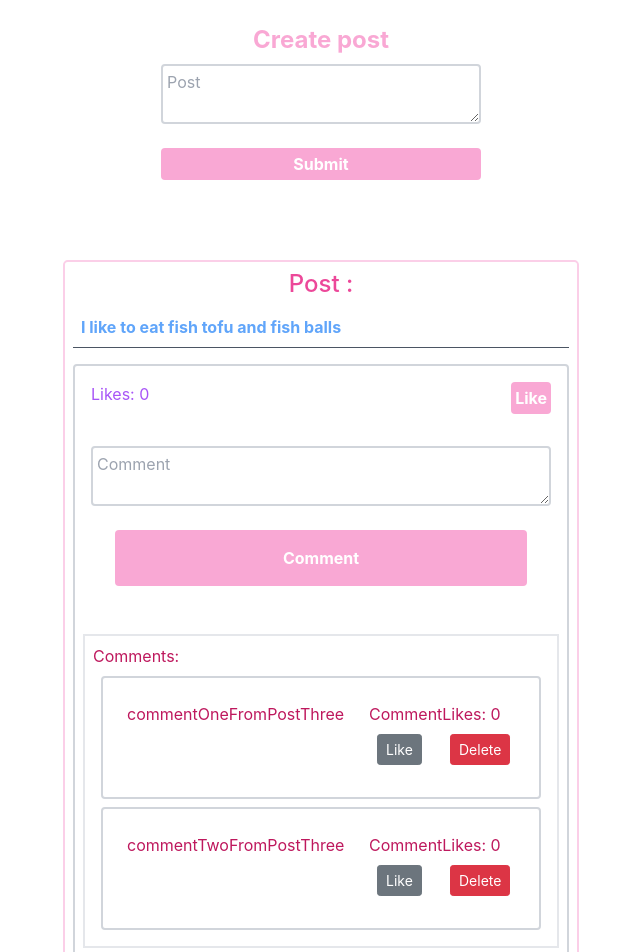
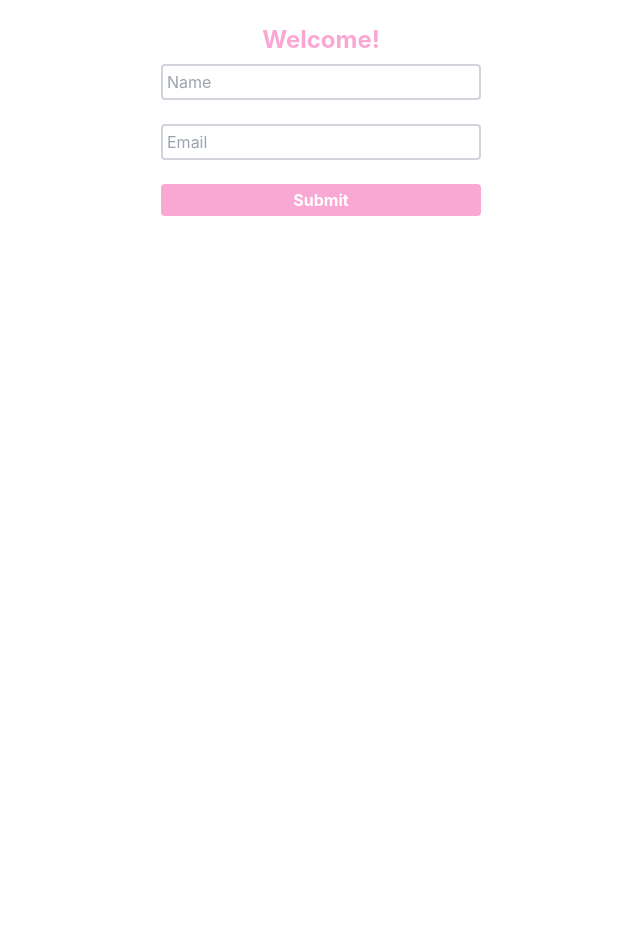
Before and after one commit to cindyliang01/eventful, a React (Create React App) app: page / in a window 1280 px wide. Shown: the top 952 px of the page, without its empty margins (319-959 px from the left). After the commit the page ends 800 px from the top, so only its background shows below. Built offline with nearby package versions, Linux system fonts and the light colour scheme.

Commit message:
Changed format of form

```diff
--- a/src/App.js
+++ b/src/App.js
@@ -5,33 +5,33 @@ import Posts from "./components/posts";
 class App extends Component {
   state = {
     dummyListPosts: [
-      {
-        id: 1,
-        like: 0,
-        comments: [
-          { id: 1, text: "commentOneFromPostOne", commentLikes: 1 },
-          { id: 2, text: "commentTwoFromPostOne", commentLikes: 0 },
-        ],
-        post: "Today is sunday and I think we are going to eat hotpot soon",
-      },
-      {
-        id: 2,
-        like: 1,
-        comments: [
-          { id: 1, text: "commentOneFromPostTwo", commentLikes: 0 },
-          { id: 2, text: "commentTwoFromPostTwo", commentLikes: 0 },
-        ],
-        post: "And Cindy's gonna be delicate in 10 years - Jackie",
-      },
-      {
-        id: 3,
-        like: 0,
-        comments: [
-          { id: 1, text: "commentOneFromPostThree", commentLikes: 0 },
-          { id: 2, text: "commentTwoFromPostThree", commentLikes: 0 },
-        ],
-        post: "I like to eat fish tofu and fish balls",
-      },
+      // {
+      //   id: 1,
+      //   like: 0,
+      //   comments: [
+      //     { id: 1, text: "commentOneFromPostOne", commentLikes: 1 },
+      //     { id: 2, text: "commentTwoFromPostOne", commentLikes: 0 },
+      //   ],
+      //   post: "Today is sunday and I think we are going to eat hotpot soon",
+      // },
+      // {
+      //   id: 2,
+      //   like: 1,
+      //   comments: [
+      //     { id: 1, text: "commentOneFromPostTwo", commentLikes: 0 },
+      //     { id: 2, text: "commentTwoFromPostTwo", commentLikes: 0 },
+      //   ],
+      //   post: "And Cindy's gonna be delicate in 10 years - Jackie",
+      // },
+      // {
+      //   id: 3,
+      //   like: 0,
+      //   comments: [
+      //     { id: 1, text: "commentOneFromPostThree", commentLikes: 0 },
+      //     { id: 2, text: "commentTwoFromPostThree", commentLikes: 0 },
+      //   ],
+      //   post: "I like to eat fish tofu and fish balls",
+      // },
     ],
 
     dummyListTemplate: [
@@ -44,7 +44,7 @@ class App extends Component {
     ],
   };
 
-  createPost = (newPost) => {
+  createPost = (newPost, newEmail) => {
     const copyOfPosts = [...this.state.dummyListPosts];
     const length = copyOfPosts.length;
 
@@ -54,6 +54,7 @@ class App extends Component {
 
     copyOfPosts[length] = emptyPostTemplate;
     copyOfPosts[length].post = newPost;
+    copyOfPosts[length].email = newEmail;
     copyOfPosts[length].id = length + 1;
 
     this.setState({ dummyListPosts: copyOfPosts });
--- a/src/components/post.jsx
+++ b/src/components/post.jsx
@@ -15,8 +15,11 @@ class Post extends Component {
       <div>
         <div>
           <h4 className="text-pink-500 text-center">Post :</h4>
+          <p className="text-1xl font-bold text-blue-400 px-2 ">
+            Name:{this.displayPosts()}
+          </p>
           <p className="text-1xl font-bold text-blue-400 border-b border-gray-600 p-2 ">
-            {this.displayPosts()}
+            Email: {this.displayEmail()}
           </p>
 
           <div className=" flex flex-column border-2 border-gray-300 rounded">
@@ -63,6 +66,11 @@ class Post extends Component {
     return post;
   }
 
+  displayEmail() {
+    const { email } = this.props.onePost;
+    return email;
+  }
+
   likeCounts() {
     const { like } = this.props.onePost;
     return like;
--- a/src/components/postForm.jsx
+++ b/src/components/postForm.jsx
@@ -6,12 +6,19 @@ class PostForm extends Component {
 
     this.state = {
       post: "",
+      email: "",
     };
   }
 
   handlePostsChange = (event) => {
     this.setState({
       post: event.target.value,
+    });
+  };
+
+  handleEmailChange = (event) => {
+    this.setState({
+      email: event.target.value,
     });
   };
 
@@ -23,8 +30,8 @@ class PostForm extends Component {
           onSubmit={(event) => {
             if (this.state.post !== "") {
               event.preventDefault();
-              createPost(this.state.post);
-              this.setState({ post: "" });
+              createPost(this.state.post, this.state.email);
+              this.setState({ post: "", email: "" });
             } else {
               alert("You can't have an empty post");
               event.preventDefault();
@@ -32,13 +39,22 @@ class PostForm extends Component {
           }}
           className="w-auto min-w-[25%] max-w-min mx-auto space-y-6 flex flex-col items-stretch"
         >
-          <textarea
+          <input
             type="text"
-            placeholder="Post"
+            placeholder="Name"
             value={this.state.post}
             onChange={this.handlePostsChange}
             className="border-2 rounded border-gray-300 p-1"
-          ></textarea>
+          ></input>
+
+          <input
+            type="text"
+            placeholder="Email"
+            value={this.state.email}
+            onChange={this.handleEmailChange}
+            className="border-2 rounded border-gray-300 p-1"
+          ></input>
+
           <button
             className="bg-pink-300 text-white rounded p-1 font-bold hover:bg-pink-200"
             type="submit"
--- a/src/components/posts.jsx
+++ b/src/components/posts.jsx
@@ -17,7 +17,7 @@ class Posts extends Component {
     return (
       <React.Fragment>
         <h1 className="text-center font-bold text-2xl mt-4 text-pink-300">
-          Create post
+          Welcome!
         </h1>
         <PostForm createPost={createPost} />
         <div className="w-auto min-w-[25%] max-w-min mt-20 mx-auto space-y-6 flex flex-col items-stretch">
```
